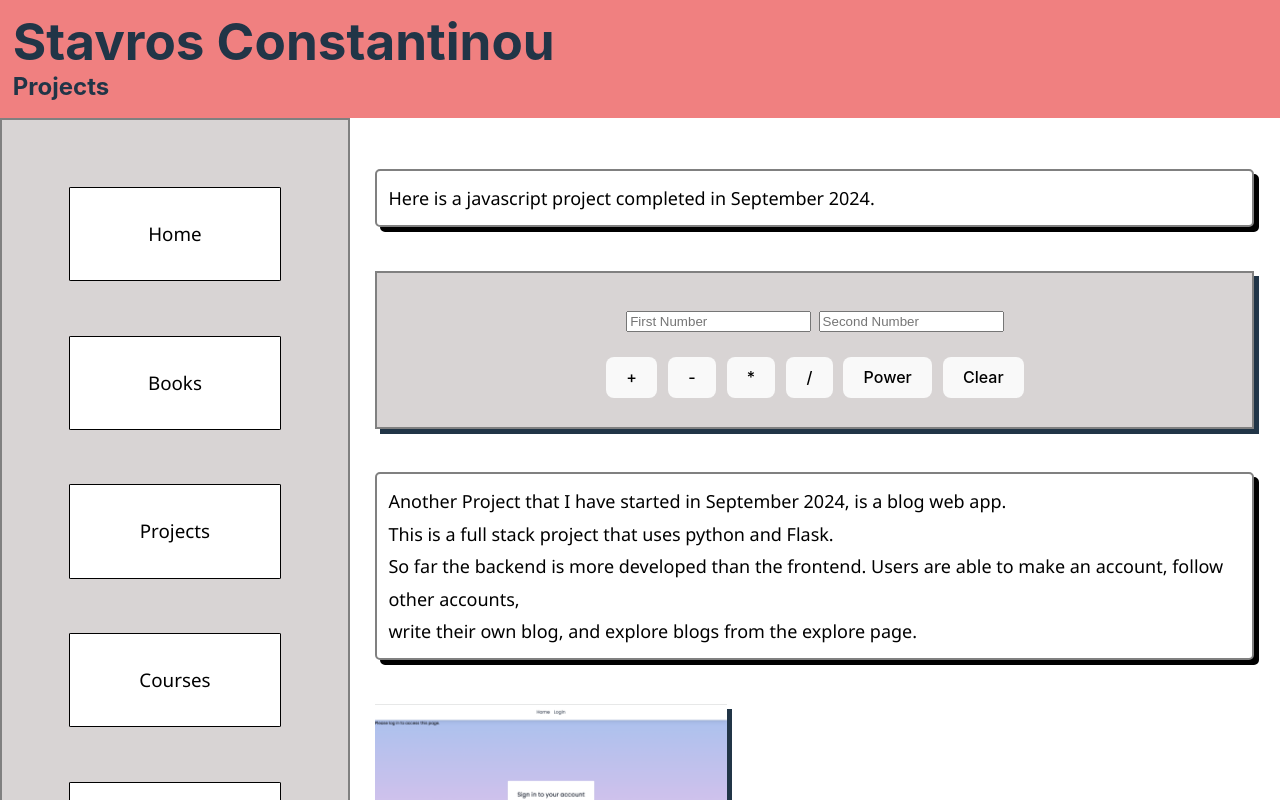
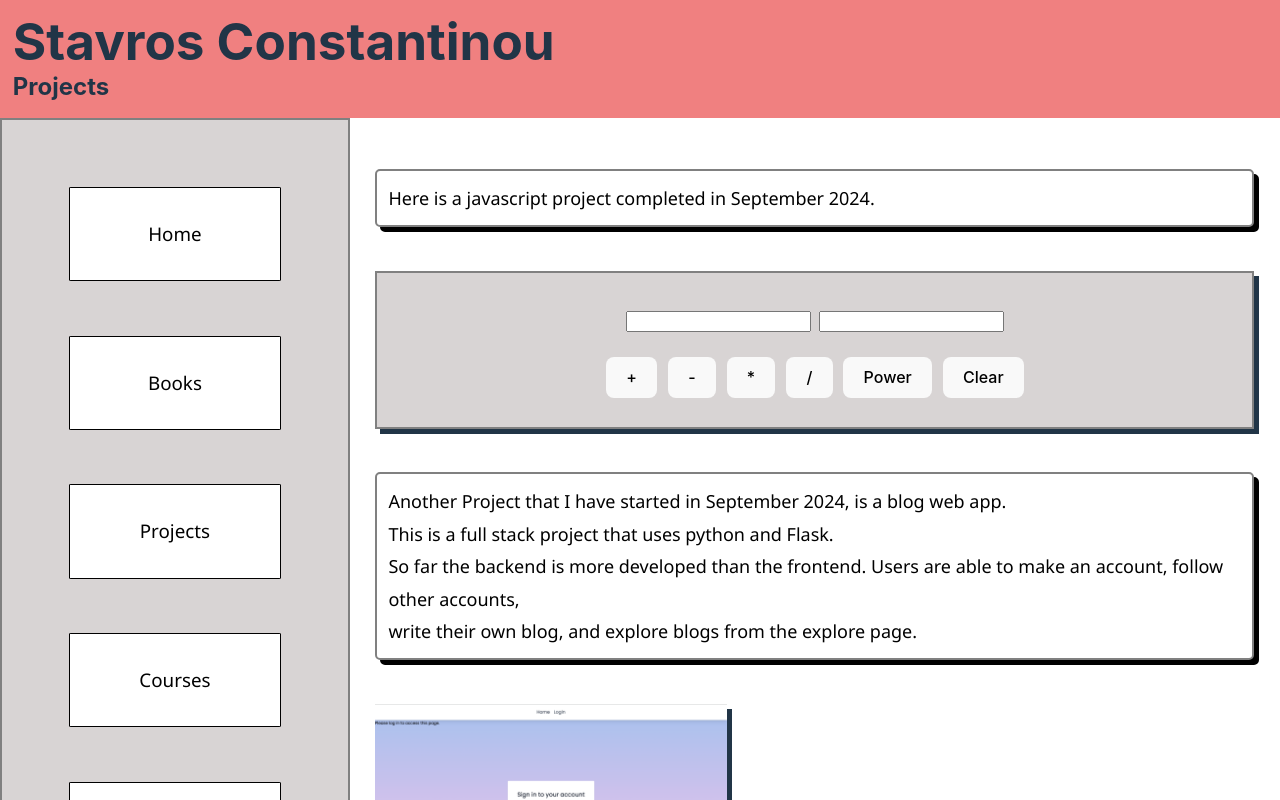
Before and after one commit to stavros-0/mp-3, a React (Vite) app: page /Projects in a window 1280 px wide. Shown: the top 800 px of the page. Built offline with nearby package versions, Linux system fonts and the light colour scheme.

Commit message:
style change to calculator

```diff
--- a/src/components/Calculator.tsx
+++ b/src/components/Calculator.tsx
@@ -90,13 +90,13 @@ export default function Calculator() {
                     type="number"
                     value={firstNumber}
                     onChange={(e) => setFirstNumber(e.target.value)}
-                    placeholder="First Number"
+
                 />
                 <Inputs
                     type="number"
                     value={secondNumber}
                     onChange={(e) => setSecondNumber(e.target.value)}
-                    placeholder="Second Number"
+
                 />
             </InputContainer>
 
```
